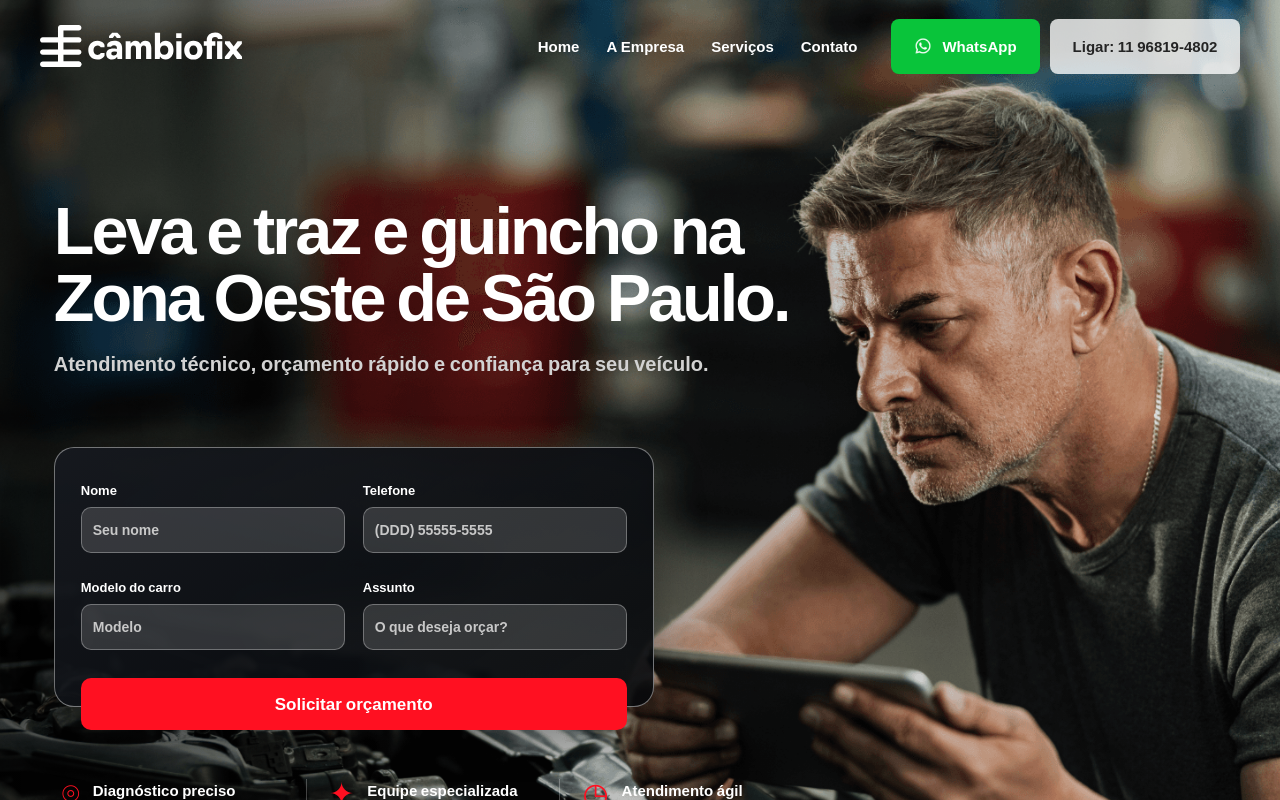
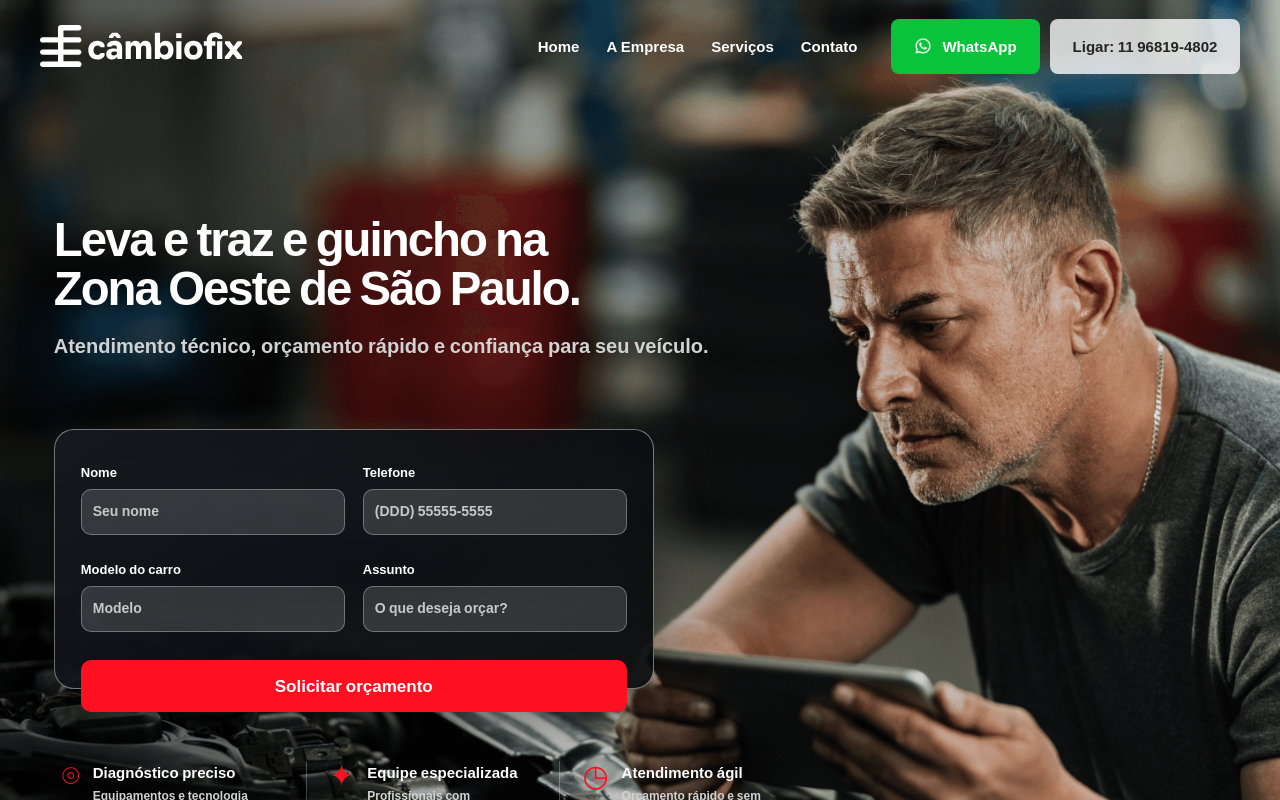
Before and after one commit to sidneirocha/cambiofix, a React (Vite) app: page / in a window 1280 px wide. Shown: the top 800 px of the page. Built offline with nearby package versions, Linux system fonts and the light colour scheme.

Commit message:
Fit long hero titles into two lines

```diff
--- a/src/App.jsx
+++ b/src/App.jsx
@@ -135,7 +135,7 @@ export function App() {
         <section id="home" className="hero">
           <div className="hero-overlay" />
           <div className="hero-content">
-            <div className="hero-copy"><h1><span className="hero-title-topic" key={heroTopics[heroTopic]}>{heroTopics[heroTopic]}</span></h1><p>Atendimento técnico, orçamento rápido e confiança para seu veículo.</p></div>
+            <div className="hero-copy"><h1><span className={`hero-title-topic${heroTopics[heroTopic].length > 40 ? " is-long" : ""}`} key={heroTopics[heroTopic]}>{heroTopics[heroTopic]}</span></h1><p>Atendimento técnico, orçamento rápido e confiança para seu veículo.</p></div>
             <form className="quote-card" onSubmit={handleQuoteSubmit}>
               <label>Nome<input required name="nome" placeholder="Seu nome" /></label>
               <label>Telefone<input required name="telefone" placeholder="(DDD) 55555-5555" /></label>
--- a/src/styles.css
+++ b/src/styles.css
@@ -619,6 +619,15 @@ footer>div button:hover,footer>div button:focus-visible,
 /* Mobile overrides kept last so they win over the legacy responsive rules above. */
 /* FINAL-MOBILE-OVERRIDES */
 @media(min-width:801px){
+  .hero-copy{max-width:1000px}
+  .hero-copy h1 .hero-title-topic{display:block;max-width:100%}
+  .hero-copy h1 .hero-title-topic.is-long{
+    font-size:clamp(40px,3.7vw,56px);
+    line-height:1.04;
+    letter-spacing:-2px;
+  }
+}
+@media(min-width:801px){
   .hero-content .quote-card{
     width:600px!important;
     min-width:600px!important;
```
